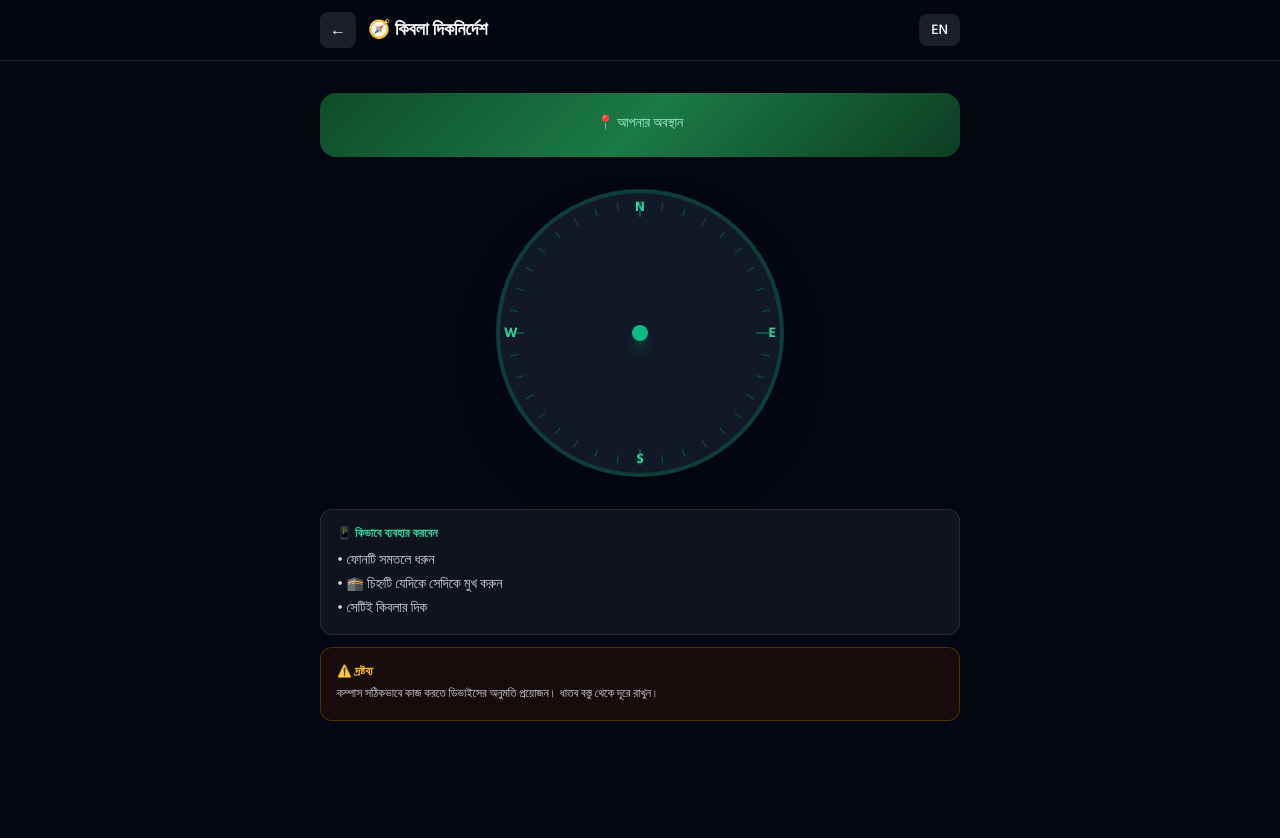
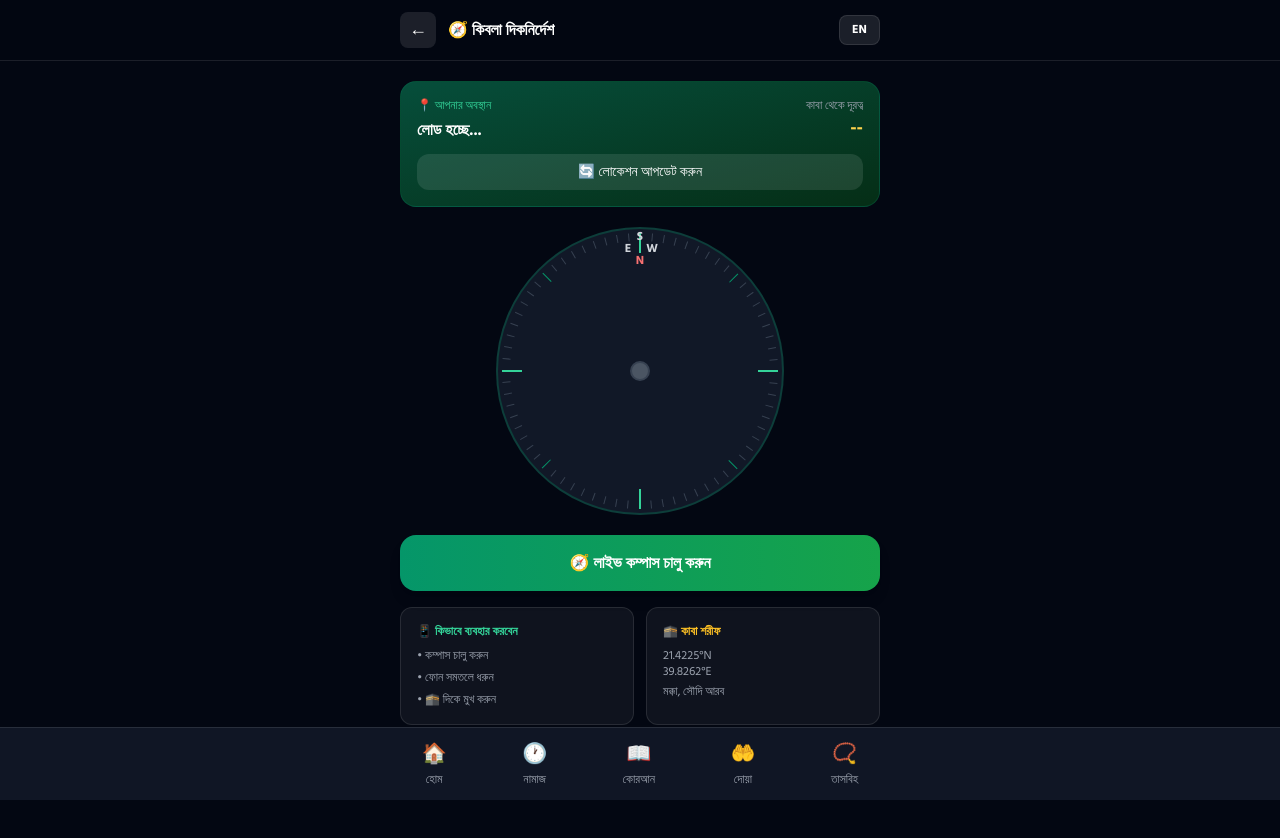
Before and after one commit to muhammadshourov404/nurapp, a Next.js app: page /nurapp/qibla in a window 1280 px wide. Shown: the top 838 px of the page. Before the commit the page ends 800 px from the top, so only its background shows below. Built offline with nearby package versions, Linux system fonts and the light colour scheme; no server answers.

Commit message:
Update page.js

```diff
--- a/app/qibla/page.js
+++ b/app/qibla/page.js
@@ -1,203 +1,253 @@
 'use client'
 
-import { useState, useEffect } from 'react'
+import { useState, useEffect, useRef } from 'react'
 import Link from 'next/link'
 
 export default function QiblaPage() {
   const [qiblaAngle, setQiblaAngle] = useState(null)
   const [compassAngle, setCompassAngle] = useState(0)
   const [location, setLocation] = useState(null)
+  const [cityName, setCityName] = useState('')
   const [status, setStatus] = useState('loading')
   const [lang, setLang] = useState('bn')
+  const [permissionGranted, setPermissionGranted] = useState(false)
+  const [distance, setDistance] = useState(null)
+  const intervalRef = useRef(null)
 
   useEffect(() => {
-    if (navigator.geolocation) {
-      navigator.geolocation.getCurrentPosition(
-        (pos) => {
-          const { latitude, longitude } = pos.coords
-          setLocation({ lat: latitude, lon: longitude })
-          const angle = calculateQibla(latitude, longitude)
+    getLocation()
+    return () => { if (intervalRef.current) clearInterval(intervalRef.current) }
+  }, [])
+
+  const getLocation = () => {
+    setStatus('loading')
+    navigator.geolocation?.getCurrentPosition(
+      async pos => {
+        const { latitude: lat, longitude: lon } = pos.coords
+        setLocation({ lat, lon })
+        const angle = calculateQibla(lat, lon)
         setQiblaAngle(angle)
+        const dist = calculateDistance(lat, lon, 21.4225, 39.8262)
+        setDistance(Math.round(dist))
         setStatus('success')
+        try {
+          const res = await fetch(`https://nominatim.openstreetmap.org/reverse?lat=${lat}&lon=${lon}&format=json`)
+          const data = await res.json()
+          setCityName(data.address?.city || data.address?.town || data.address?.county || '')
+        } catch {}
       },
       () => {
-          // Default to Dhaka
-          const angle = calculateQibla(23.8103, 90.4125)
-          setQiblaAngle(angle)
-          setLocation({ lat: 23.8103, lon: 90.4125 })
+        const lat = 23.8103, lon = 90.4125
+        setLocation({ lat, lon })
+        setQiblaAngle(calculateQibla(lat, lon))
+        setDistance(Math.round(calculateDistance(lat, lon, 21.4225, 39.8262)))
+        setCityName('ঢাকা')
         setStatus('default')
       }
     )
   }
 
-    // Compass
-    const handleOrientation = (e) => {
-      if (e.alpha !== null) {
-        setCompassAngle(e.alpha)
+  const requestCompass = () => {
+    if (typeof DeviceOrientationEvent !== 'undefined' &&
+      typeof DeviceOrientationEvent.requestPermission === 'function') {
+      DeviceOrientationEvent.requestPermission()
+        .then(r => {
+          if (r === 'granted') {
+            window.addEventListener('deviceorientation', handleOrientation)
+            setPermissionGranted(true)
+          }
+        }).catch(() => {})
+    } else {
+      window.addEventListener('deviceorientation', handleOrientation)
+      setPermissionGranted(true)
     }
   }
 
-    if (window.DeviceOrientationEvent) {
-      if (typeof DeviceOrientationEvent.requestPermission === 'function') {
-        DeviceOrientationEvent.requestPermission()
-          .then(r => { if (r === 'granted') window.addEventListener('deviceorientation', handleOrientation) })
-          .catch(() => {})
-      } else {
-        window.addEventListener('deviceorientation', handleOrientation)
+  const handleOrientation = (e) => {
+    if (e.webkitCompassHeading) {
+      setCompassAngle(e.webkitCompassHeading)
+    } else if (e.alpha !== null) {
+      setCompassAngle(360 - e.alpha)
     }
   }
-
-    return () => window.removeEventListener('deviceorientation', handleOrientation)
-  }, [])
 
   const calculateQibla = (lat, lon) => {
     const KAABA_LAT = 21.4225
     const KAABA_LON = 39.8262
-    const latRad = lat * Math.PI / 180
-    const lonRad = lon * Math.PI / 180
-    const kaabaLatRad = KAABA_LAT * Math.PI / 180
-    const kaabaLonRad = KAABA_LON * Math.PI / 180
-    const dLon = kaabaLonRad - lonRad
-    const y = Math.sin(dLon) * Math.cos(kaabaLatRad)
-    const x = Math.cos(latRad) * Math.sin(kaabaLatRad) -
-              Math.sin(latRad) * Math.cos(kaabaLatRad) * Math.cos(dLon)
-    const angle = Math.atan2(y, x) * 180 / Math.PI
-    return (angle + 360) % 360
+    const latR = lat * Math.PI / 180
+    const lonR = lon * Math.PI / 180
+    const kLatR = KAABA_LAT * Math.PI / 180
+    const kLonR = KAABA_LON * Math.PI / 180
+    const dLon = kLonR - lonR
+    const y = Math.sin(dLon) * Math.cos(kLatR)
+    const x = Math.cos(latR) * Math.sin(kLatR) - Math.sin(latR) * Math.cos(kLatR) * Math.cos(dLon)
+    return (Math.atan2(y, x) * 180 / Math.PI + 360) % 360
   }
 
-  const needleRotation = qiblaAngle !== null ? qiblaAngle - compassAngle : 0
+  const calculateDistance = (lat1, lon1, lat2, lon2) => {
+    const R = 6371
+    const dLat = (lat2 - lat1) * Math.PI / 180
+    const dLon = (lon2 - lon1) * Math.PI / 180
+    const a = Math.sin(dLat/2)**2 + Math.cos(lat1*Math.PI/180) * Math.cos(lat2*Math.PI/180) * Math.sin(dLon/2)**2
+    return R * 2 * Math.atan2(Math.sqrt(a), Math.sqrt(1-a))
+  }
+
+  const needleAngle = qiblaAngle !== null ? qiblaAngle - compassAngle : 0
+  const isAligned = Math.abs(((needleAngle % 360) + 360) % 360) < 5 || Math.abs(((needleAngle % 360) + 360) % 360 - 360) < 5
 
   return (
-    <main className="min-h-screen bg-gray-950">
-      {/* Header */}
-      <header className="sticky top-0 z-50 bg-gray-950/80 backdrop-blur-xl border-b border-white/10">
-        <div className="max-w-2xl mx-auto px-4 py-3 flex items-center justify-between">
+    <main className="min-h-screen bg-gray-950 pb-24">
+      <header className="sticky top-0 z-50 bg-gray-950/90 backdrop-blur-xl border-b border-white/10">
+        <div className="max-w-lg mx-auto px-4 py-3 flex items-center justify-between">
           <div className="flex items-center gap-3">
-            <Link href="/nurapp" className="w-9 h-9 rounded-lg bg-white/10 hover:bg-white/20 flex items-center justify-center transition-all">
-              ←
-            </Link>
-            <h1 className="text-lg font-bold text-white">
-              {lang === 'bn' ? '🧭 কিবলা দিকনির্দেশ' : '🧭 Qibla Direction'}
-            </h1>
+            <Link href="/" className="w-9 h-9 rounded-lg bg-white/10 hover:bg-white/20 flex items-center justify-center transition-all text-lg">←</Link>
+            <h1 className="text-base font-bold text-white">🧭 {lang === 'bn' ? 'কিবলা দিকনির্দেশ' : 'Qibla Direction'}</h1>
           </div>
-          <button
-            onClick={() => setLang(lang === 'bn' ? 'en' : 'bn')}
-            className="px-3 py-1.5 rounded-lg bg-white/10 hover:bg-white/20 text-sm font-medium transition-all"
-          >
+          <button onClick={() => setLang(lang === 'bn' ? 'en' : 'bn')}
+            className="px-3 py-1.5 rounded-lg bg-white/10 text-xs font-bold border border-white/10">
             {lang === 'bn' ? 'EN' : 'বাং'}
           </button>
         </div>
       </header>
 
-      <div className="max-w-2xl mx-auto px-4 py-8">
+      <div className="max-w-lg mx-auto px-4 py-5">
 
-        {/* Info Card */}
-        <div className="rounded-2xl gradient-green p-5 text-center mb-8">
-          <p className="text-emerald-200 text-sm mb-1">
-            {lang === 'bn' ? '📍 আপনার অবস্থান' : '📍 Your Location'}
-          </p>
+        {/* Location Card */}
+        <div className="rounded-2xl bg-gradient-to-br from-emerald-900 to-green-950 border border-emerald-700/30 p-4 mb-5">
+          <div className="flex items-center justify-between">
+            <div>
+              <p className="text-emerald-400 text-xs mb-1">📍 {lang === 'bn' ? 'আপনার অবস্থান' : 'Your Location'}</p>
+              <p className="text-white font-bold">{cityName || (lang === 'bn' ? 'লোড হচ্ছে...' : 'Loading...')}</p>
               {location && (
-            <p className="text-white font-bold">
-              {status === 'default'
-                ? (lang === 'bn' ? 'ঢাকা, বাংলাদেশ (ডিফল্ট)' : 'Dhaka, Bangladesh (Default)')
-                : `${location.lat.toFixed(4)}°N, ${location.lon.toFixed(4)}°E`}
-            </p>
-          )}
-          {qiblaAngle !== null && (
-            <p className="text-amber-300 text-sm mt-2">
-              {lang === 'bn' ? `কিবলার দিক: ${Math.round(qiblaAngle)}°` : `Qibla Direction: ${Math.round(qiblaAngle)}°`}
-            </p>
+                <p className="text-gray-400 text-xs mt-0.5">{location.lat.toFixed(4)}°N, {location.lon.toFixed(4)}°E</p>
               )}
             </div>
+            <div className="text-right">
+              <p className="text-gray-400 text-xs">{lang === 'bn' ? 'কাবা থেকে দূরত্ব' : 'Distance to Kaaba'}</p>
+              <p className="text-amber-300 font-bold text-lg">{distance ? `${distance.toLocaleString()} km` : '--'}</p>
+              {qiblaAngle !== null && (
+                <p className="text-emerald-300 text-xs">{lang === 'bn' ? `কিবলা: ${Math.round(qiblaAngle)}°` : `Qibla: ${Math.round(qiblaAngle)}°`}</p>
+              )}
+            </div>
+          </div>
+          <button onClick={getLocation}
+            className="mt-3 w-full rounded-xl bg-white/10 hover:bg-white/20 py-2 text-white text-sm font-medium transition-all">
+            🔄 {lang === 'bn' ? 'লোকেশন আপডেট করুন' : 'Update Location'}
+          </button>
+        </div>
+
+        {/* Aligned Message */}
+        {isAligned && permissionGranted && (
+          <div className="rounded-2xl bg-emerald-600 p-4 text-center mb-4 animate-fadeInUp">
+            <p className="text-white font-bold text-lg">🕋 {lang === 'bn' ? 'আপনি কিবলামুখী!' : 'You are facing Qibla!'}</p>
+            <p className="text-emerald-100 text-sm">{lang === 'bn' ? 'সামনে কাবা শরীফ' : 'Kaaba is ahead of you'}</p>
+          </div>
+        )}
 
         {/* Compass */}
-        <div className="flex justify-center mb-8">
+        <div className="flex justify-center mb-5">
           <div className="relative w-72 h-72">
-            {/* Outer Ring */}
-            <div className="absolute inset-0 rounded-full border-4 border-emerald-600/30 bg-gray-900 shadow-2xl">
-              {/* Direction Labels */}
-              {[
-                { label: 'N', top: '4px', left: '50%', transform: 'translateX(-50%)' },
-                { label: 'S', bottom: '4px', left: '50%', transform: 'translateX(-50%)' },
-                { label: 'E', right: '4px', top: '50%', transform: 'translateY(-50%)' },
-                { label: 'W', left: '4px', top: '50%', transform: 'translateY(-50%)' },
-              ].map((d, i) => (
-                <span
-                  key={i}
-                  className="absolute text-emerald-400 font-bold text-sm"
-                  style={{ top: d.top, bottom: d.bottom, left: d.left, right: d.right, transform: d.transform }}
-                >
-                  {d.label}
-                </span>
+            {/* Outer glow */}
+            <div className={`absolute inset-0 rounded-full transition-all duration-500 ${isAligned && permissionGranted ? 'shadow-[0_0_40px_rgba(74,222,128,0.4)]' : ''}`}></div>
+
+            {/* Compass Ring */}
+            <div className="absolute inset-0 rounded-full bg-gray-900 border-2 border-emerald-600/30">
+
+              {/* Degree marks */}
+              {Array.from({ length: 72 }).map((_, i) => (
+                <div key={i} className="absolute w-full h-full flex justify-center"
+                  style={{ transform: `rotate(${i * 5}deg)` }}>
+                  <div className={`mt-1 ${i % 18 === 0 ? 'w-0.5 h-5 bg-emerald-400' : i % 9 === 0 ? 'w-px h-3 bg-emerald-600' : 'w-px h-2 bg-gray-700'}`}></div>
+                </div>
               ))}
 
-              {/* Degree Marks */}
-              {Array.from({ length: 36 }).map((_, i) => (
-                <div
-                  key={i}
-                  className="absolute w-full h-full"
-                  style={{ transform: `rotate(${i * 10}deg)` }}
-                >
-                  <div className={`absolute top-2 left-1/2 -translate-x-1/2 bg-emerald-600/50 ${i % 9 === 0 ? 'w-0.5 h-4' : 'w-px h-2'}`}></div>
+              {/* Cardinal directions */}
+              {[
+                { label: 'N', angle: 0, color: 'text-red-400' },
+                { label: 'E', angle: 90, color: 'text-gray-300' },
+                { label: 'S', angle: 180, color: 'text-gray-300' },
+                { label: 'W', angle: 270, color: 'text-gray-300' },
+              ].map(d => (
+                <div key={d.label} className="absolute inset-0 flex justify-center"
+                  style={{ transform: `rotate(${d.angle}deg)` }}>
+                  <span className={`mt-6 text-xs font-bold ${d.color}`}
+                    style={{ transform: `rotate(-${d.angle}deg)` }}>{d.label}</span>
                 </div>
               ))}
 
               {/* Qibla Needle */}
               {qiblaAngle !== null && (
-                <div
-                  className="absolute inset-0 flex items-center justify-center transition-transform duration-300"
-                  style={{ transform: `rotate(${needleRotation}deg)` }}
-                >
-                  {/* Needle Up (Qibla) */}
-                  <div className="absolute bottom-1/2 left-1/2 -translate-x-1/2 flex flex-col items-center">
-                    <div className="text-2xl">🕋</div>
-                    <div className="w-1 bg-gradient-to-b from-amber-400 to-amber-600 rounded-full"
-                      style={{ height: '90px' }}
-                    ></div>
+                <div className="absolute inset-0 flex items-center justify-center transition-transform duration-300"
+                  style={{ transform: `rotate(${needleAngle}deg)` }}>
+                  {/* Up arrow (Qibla) */}
+                  <div className="absolute flex flex-col items-center" style={{ bottom: '50%' }}>
+                    <div className="text-2xl" style={{ marginBottom: '-4px' }}>🕋</div>
+                    <div className={`w-1.5 rounded-full ${isAligned && permissionGranted ? 'bg-emerald-400 shadow-[0_0_10px_rgba(74,222,128,0.8)]' : 'bg-amber-400'}`}
+                      style={{ height: '90px' }}></div>
                   </div>
-                  {/* Needle Down */}
-                  <div className="absolute top-1/2 left-1/2 -translate-x-1/2">
-                    <div className="w-1 bg-gradient-to-b from-red-600 to-red-400 rounded-full"
-                      style={{ height: '70px' }}
-                    ></div>
+                  {/* Down arrow */}
+                  <div className="absolute flex flex-col items-center" style={{ top: '50%' }}>
+                    <div className="w-1.5 bg-red-500 rounded-full" style={{ height: '60px' }}></div>
                   </div>
                 </div>
               )}
 
-              {/* Center Dot */}
+              {/* Center */}
               <div className="absolute inset-0 flex items-center justify-center">
-                <div className="w-4 h-4 rounded-full bg-emerald-500 shadow-lg shadow-emerald-500/50"></div>
+                <div className={`w-5 h-5 rounded-full border-2 border-gray-700 ${isAligned && permissionGranted ? 'bg-emerald-500' : 'bg-gray-600'}`}></div>
               </div>
             </div>
           </div>
         </div>
 
-        {/* Instructions */}
-        <div className="space-y-3">
+        {/* Compass Permission */}
+        {!permissionGranted && (
+          <button onClick={requestCompass}
+            className="w-full rounded-2xl bg-gradient-to-r from-emerald-600 to-green-600 py-4 text-white font-bold text-base mb-4 shadow-lg active:scale-95 transition-transform">
+            🧭 {lang === 'bn' ? 'লাইভ কম্পাস চালু করুন' : 'Enable Live Compass'}
+          </button>
+        )}
+
+        {/* Info Cards */}
+        <div className="grid grid-cols-2 gap-3">
           <div className="rounded-xl bg-white/5 border border-white/10 p-4">
             <p className="text-emerald-400 text-xs font-bold mb-2">
               {lang === 'bn' ? '📱 কিভাবে ব্যবহার করবেন' : '📱 How to Use'}
             </p>
-            <ul className="text-gray-300 text-sm space-y-1">
-              <li>• {lang === 'bn' ? 'ফোনটি সমতলে ধরুন' : 'Hold your phone flat'}</li>
-              <li>• {lang === 'bn' ? '🕋 চিহ্নটি যেদিকে সেদিকে মুখ করুন' : 'Face the direction of 🕋 symbol'}</li>
-              <li>• {lang === 'bn' ? 'সেটিই কিবলার দিক' : 'That is the Qibla direction'}</li>
+            <ul className="text-gray-400 text-xs space-y-1.5">
+              <li>• {lang === 'bn' ? 'কম্পাস চালু করুন' : 'Enable compass'}</li>
+              <li>• {lang === 'bn' ? 'ফোন সমতলে ধরুন' : 'Hold phone flat'}</li>
+              <li>• {lang === 'bn' ? '🕋 দিকে মুখ করুন' : 'Face 🕋 direction'}</li>
             </ul>
           </div>
-
-          <div className="rounded-xl bg-amber-950/30 border border-amber-600/30 p-4">
-            <p className="text-amber-400 text-xs font-bold mb-1">
-              {lang === 'bn' ? '⚠️ দ্রষ্টব্য' : '⚠️ Note'}
-            </p>
-            <p className="text-gray-300 text-xs leading-relaxed">
-              {lang === 'bn'
-                ? 'কম্পাস সঠিকভাবে কাজ করতে ডিভাইসের অনুমতি প্রয়োজন। ধাতব বস্তু থেকে দূরে রাখুন।'
-                : 'Compass needs device permission to work properly. Keep away from metal objects.'}
-            </p>
+          <div className="rounded-xl bg-white/5 border border-white/10 p-4">
+            <p className="text-amber-400 text-xs font-bold mb-2">🕋 {lang === 'bn' ? 'কাবা শরীফ' : 'Holy Kaaba'}</p>
+            <p className="text-gray-400 text-xs">21.4225°N</p>
+            <p className="text-gray-400 text-xs">39.8262°E</p>
+            <p className="text-gray-400 text-xs mt-1">{lang === 'bn' ? 'মক্কা, সৌদি আরব' : 'Makkah, Saudi Arabia'}</p>
           </div>
         </div>
 
       </div>
+
+      {/* Bottom Nav */}
+      <nav className="fixed bottom-0 left-0 right-0 bg-gray-900/95 backdrop-blur-xl border-t border-white/10 z-50">
+        <div className="max-w-lg mx-auto flex items-center justify-around py-2">
+          {[
+            { href: '/', icon: '🏠', label: lang === 'bn' ? 'হোম' : 'Home' },
+            { href: '/prayer', icon: '🕐', label: lang === 'bn' ? 'নামাজ' : 'Prayer' },
+            { href: '/quran', icon: '📖', label: lang === 'bn' ? 'কোরআন' : 'Quran' },
+            { href: '/dua', icon: '🤲', label: lang === 'bn' ? 'দোয়া' : 'Dua' },
+            { href: '/tasbih', icon: '📿', label: lang === 'bn' ? 'তাসবিহ' : 'Tasbih' },
+          ].map((item, i) => (
+            <Link key={i} href={item.href}
+              className={`flex flex-col items-center gap-1 px-2 py-1 rounded-xl transition-all ${item.href === '/qibla' ? 'bg-emerald-600/20' : 'hover:bg-white/10'}`}>
+              <span className="text-xl">{item.icon}</span>
+              <span className={`text-xs ${item.href === '/qibla' ? 'text-emerald-400' : 'text-gray-400'}`}>{item.label}</span>
+            </Link>
+          ))}
+        </div>
+      </nav>
     </main>
   )
 }
```
Lines whose indentation alone changed are shown as unchanged.
